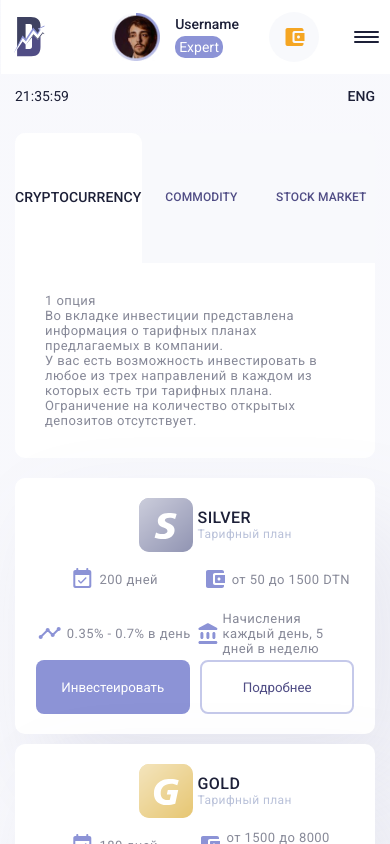
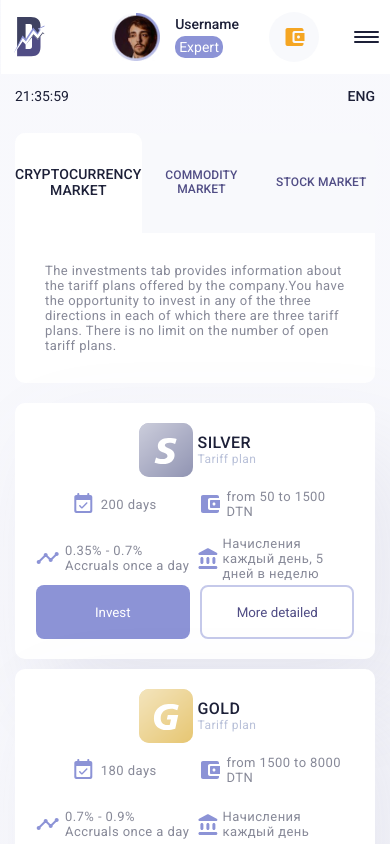
Before and after one commit to dnotrad/admin, a React (Create React App) app: page /Investments in a window 390 px wide. Built offline with nearby package versions, Linux system fonts and the light colour scheme.

Commit message:
final beta

```diff
--- a/src/components/Invest/Invest.jsx
+++ b/src/components/Invest/Invest.jsx
@@ -1,19 +1,21 @@
-import React from 'react';
-import s from './Invest.module.css';
-import silver from '../../assets/icons/silver.svg';
-import gold from '../../assets/icons/gold.svg';
-import platinum from '../../assets/icons/platinum.svg';
-import calendare from '../../assets/icons/calendare.svg';
-import wallet from '../../assets/icons/purple-wallet.svg';
-import graph from '../../assets/icons/purple-graph.svg';
-import bank from '../../assets/icons/purple-bank.svg';
-import PopUp from '../modals/Modal';
-import PopUpUnvestments from '../modals/PopUps/PopUpsInvestments/PopUpInvesttments';
-import { useSelector } from 'react-redux';
-import PopUpMore from '../modals/PopUps/PopUpsInvestments/PopUpMore';
+import React from "react";
+import s from "./Invest.module.css";
+import silver from "../../assets/icons/silver.svg";
+import gold from "../../assets/icons/gold.svg";
+import platinum from "../../assets/icons/platinum.svg";
+import calendare from "../../assets/icons/calendare.svg";
+import wallet from "../../assets/icons/purple-wallet.svg";
+import graph from "../../assets/icons/purple-graph.svg";
+import bank from "../../assets/icons/purple-bank.svg";
+import PopUp from "../modals/Modal";
+import PopUpUnvestments from "../modals/PopUps/PopUpsInvestments/PopUpInvesttments";
+import { useSelector } from "react-redux";
+import PopUpMore from "../modals/PopUps/PopUpsInvestments/PopUpMore";
+import { useTranslation } from "react-i18next";
 
 function OptionItem(props) {
-    const profile = useSelector(state => state.profile);
+  const profile = useSelector((state) => state.profile);
+  const { t, i18n } = useTranslation(); //хук для смены языка
 
   return (
     <div className={s.item_wrapper}>
@@ -23,94 +25,242 @@ function OptionItem(props) {
         </div>
         <div className={s.item_plan}>
           <span className={s.item_title}>{props.item.name}</span>
-                    <span className={s.item_subtitle}>Тарифный план</span>
+          <span className={s.item_subtitle}>{t("invest.Tariff_plan")}</span>
         </div>
         <div className={s.item_date}>
           <img src={calendare} alt="" />
-                    <span>{props.item.timing} дней</span>
+          <span>
+            {props.item.timing} {t("invest.days")}
+          </span>
         </div>
         <div className={s.item_profit}>
           <img src={wallet} alt="" />
-                    <span>{props.item.profit_min === props.item.profit_max ? `от ${props.item.profit_max} DTN` : `от ${props.item.profit_min} до ${props.item.profit_max} DTN`}</span>
+          <span>
+            {props.item.profit_min === props.item.profit_max
+              ? `${t("invest.from")} ${props.item.profit_max} DTN`
+              : `${t("invest.from")} ${props.item.profit_min} ${t(
+                  "invest.to"
+                )} ${props.item.profit_max} DTN`}
+          </span>
         </div>
         <div className={s.item_percent}>
           <img src={graph} alt="" />
-                    <span>{props.item.percent_min}% - {props.item.percent_max}% в {props.i === 0 ? "день" : props.i === 1 ? "неделю" : "месяц"}</span>
+          <span>
+            {props.item.percent_min}% - {props.item.percent_max}%{" "}
+            {props.i === 0
+              ? t("invest.once_a_day")
+              : props.i === 1
+              ? t("invest.once_a_week")
+              : "invest.once_a_month"}
+          </span>
         </div>
         <div className={s.item_pay}>
           <img src={bank} alt="" />
           <span>{props.item.whenPay}</span>
         </div>
         <div className={s.item_btns}>
-                    <button className={`${s.btn} ${s.invest_btn}`} disabled={!props.item.canUse} onClick={() => {
-                        props.setPopUpData({ tariff: props.item.name, diversity: props.i === 0 ? "Cryptocurrency" : props.i === 1 ? "Commodity" : "Stock Market", id: profile.id, time: `23.59.59`, invest: profile.invest, money: profile.money });
-                        props.setOpen(true)
-                    }}>
-                        Инвестеировать
+          <button
+            className={`${s.btn} ${s.invest_btn}`}
+            disabled={!props.item.canUse}
+            onClick={() => {
+              props.setPopUpData({
+                tariff: props.item.name,
+                diversity:
+                  props.i === 0
+                    ? "Cryptocurrency"
+                    : props.i === 1
+                    ? "Commodity"
+                    : "Stock Market",
+                id: profile.id,
+                time: `23.59.59`,
+                invest: profile.invest,
+                money: profile.money,
+              });
+              props.setOpen(true);
+            }}
+          >
+            {t("invest.Invest")}
           </button>
-                    <button className={`${s.btn} ${s.show_btn}`} onClick={() => {
-                        props.setPopUpData({ tariff: props.item.name, diversity: props.i === 0 ? "Cryptocurrency" : props.i === 1 ? "Commodity" : "Stock Market", id: profile.id, time: `23.59.59 `, invest: profile.invest, money: profile.money })
-                        props.setPopUpData2({ title: props.i === 0 ? "Cryptocurrency" : props.i === 1 ? "Commodity" : "Stock Market", text: props.item.more, })
+          <button
+            className={`${s.btn} ${s.show_btn}`}
+            onClick={() => {
+              props.setPopUpData({
+                tariff: props.item.name,
+                diversity:
+                  props.i === 0
+                    ? "Cryptocurrency"
+                    : props.i === 1
+                    ? "Commodity"
+                    : "Stock Market",
+                id: profile.id,
+                time: `23.59.59 `,
+                invest: profile.invest,
+                money: profile.money,
+              });
+              props.setPopUpData2({
+                title:
+                  props.i === 0
+                    ? "Cryptocurrency"
+                    : props.i === 1
+                    ? "Commodity"
+                    : "Stock Market",
+                text: props.item.more,
+              });
               props.setOpen2(true);
-                    }}>
-                        Подробнее
+            }}
+          >
+            {t("invest.More_detailed")}
           </button>
         </div>
       </div>
     </div>
-    )
+  );
 }
 
 const options = {
-    Cryptocurrency: [{
-        icon: silver, name: "Silver", timing: 200, profit_min: 50, profit_max: 1500, percent_min: 0.35, percent_max: 0.7, canUse: true, whenPay: "Начисления каждый день, 5 дней в неделю", more: `Тарифный план вступает в работу сразу после активации, первое начисление прибыли происходит на следующий рабочий день и сразу доступно для вывода. Дивиденды начисляются с понедельника по пятницу в (время по США, часовой пояс).
+  Cryptocurrency: [
+    {
+      icon: silver,
+      name: "Silver",
+      timing: 200,
+      profit_min: 50,
+      profit_max: 1500,
+      percent_min: 0.35,
+      percent_max: 0.7,
+      canUse: true,
+      whenPay: "Начисления каждый день, 5 дней в неделю",
+      more: `Тарифный план вступает в работу сразу после активации, первое начисление прибыли происходит на следующий рабочий день и сразу доступно для вывода. Дивиденды начисляются с понедельника по пятницу в (время по США, часовой пояс).
         Внесенная сумма доступна для вывода после окончания срока работы данного тарифного плана.
-        `
-    }, {
-        icon: gold, name: "Gold", timing: 180, profit_min: 1500, profit_max: 8000, percent_min: 0.7, percent_max: 0.9, canUse: true, whenPay: "Начисления каждый день", more: `Тарифный план вступает в работу сразу после активации, первое начисление прибыли происходит на следующий рабочий день и сразу доступно для вывода. Дивиденды начисляются с понедельника по пятницу в (время по США, часовой пояс).
+        `,
+    },
+    {
+      icon: gold,
+      name: "Gold",
+      timing: 180,
+      profit_min: 1500,
+      profit_max: 8000,
+      percent_min: 0.7,
+      percent_max: 0.9,
+      canUse: true,
+      whenPay: "Начисления каждый день",
+      more: `Тарифный план вступает в работу сразу после активации, первое начисление прибыли происходит на следующий рабочий день и сразу доступно для вывода. Дивиденды начисляются с понедельника по пятницу в (время по США, часовой пояс).
         Внесенная сумма доступна для вывода после окончания срока работы данного тарифного плана.
-        `
-    }, {
-        icon: platinum, name: "Platinum", timing: 25, profit_min: 15000, profit_max: 15000, percent_min: 1.4, percent_max: 2.3, canUse: false, whenPay: "Начисления каждый день", more: `Тарифный план вступает в работу сразу после активации, первое начисление прибыли происходит на следующий рабочий день.
+        `,
+    },
+    {
+      icon: platinum,
+      name: "Platinum",
+      timing: 25,
+      profit_min: 15000,
+      profit_max: 15000,
+      percent_min: 1.4,
+      percent_max: 2.3,
+      canUse: false,
+      whenPay: "Начисления каждый день",
+      more: `Тарифный план вступает в работу сразу после активации, первое начисление прибыли происходит на следующий рабочий день.
         Дивиденды начисляются с понедельника по пятницу в (время по США, часовой пояс).
         Внесенная сумма, а также полученная прибыль доступна для вывода после окончания срока работы данного тарифного плана.
-        `
-    }],
-    Commodity: [{
-        icon: silver, name: "Silver", timing: 210, profit_min: 100, profit_max: 1500, percent_min: 2.45, percent_max: 4.35, canUse: true, whenPay: "Начисления раз в неделю", more: `Тарифный план вступает в работу сразу после активации, первое начисление прибыли произойдет в пятницу первой рабочей недели после активации и сразу доступно для вывода, процент начисления будет зависеть от количества отработанных дней за текущую рабочую неделю.
+        `,
+    },
+  ],
+  Commodity: [
+    {
+      icon: silver,
+      name: "Silver",
+      timing: 210,
+      profit_min: 100,
+      profit_max: 1500,
+      percent_min: 2.45,
+      percent_max: 4.35,
+      canUse: true,
+      whenPay: "Начисления раз в неделю",
+      more: `Тарифный план вступает в работу сразу после активации, первое начисление прибыли произойдет в пятницу первой рабочей недели после активации и сразу доступно для вывода, процент начисления будет зависеть от количества отработанных дней за текущую рабочую неделю.
         Дивиденды начисляются один раз в неделю каждую пятницу в  14:00(время).
         Внесенная сумма доступна для вывода после окончания срока работы данного тарифного плана.
-        `
-    }, {
-        icon: gold, name: "Gold", timing: 180, profit_min: 1500, profit_max: 9000, percent_min: 4.6, percent_max: 5.75, canUse: false, whenPay: "Начисления раз в неделю", more: `Тарифный план вступает в работу сразу после активации, первое начисление прибыли произойдет в пятницу первой рабочей недели после активации и сразу доступно для вывода, процент начисления будет зависеть от количества отработанных дней за текущую рабочую неделю.
+        `,
+    },
+    {
+      icon: gold,
+      name: "Gold",
+      timing: 180,
+      profit_min: 1500,
+      profit_max: 9000,
+      percent_min: 4.6,
+      percent_max: 5.75,
+      canUse: false,
+      whenPay: "Начисления раз в неделю",
+      more: `Тарифный план вступает в работу сразу после активации, первое начисление прибыли произойдет в пятницу первой рабочей недели после активации и сразу доступно для вывода, процент начисления будет зависеть от количества отработанных дней за текущую рабочую неделю.
         Дивиденды начисляются один раз в неделю каждую пятницу в  14:00(время).
         Внесенная сумма доступна для вывода после окончания срока работы данного тарифного плана.
-        `
-    }, {
-        icon: platinum, name: "Platinum", timing: 25, profit_min: 25000, profit_max: 25000, percent_min: 13.05, percent_max: 16.80, canUse: true, whenPay: "Начисления каждый день", more: `Тарифный план вступает в работу сразу после активации, первое начисление прибыли произойдет в пятницу первой рабочей недели после активации, процент начисления будет зависеть от количества отработанных дней за текущую рабочую неделю.
+        `,
+    },
+    {
+      icon: platinum,
+      name: "Platinum",
+      timing: 25,
+      profit_min: 25000,
+      profit_max: 25000,
+      percent_min: 13.05,
+      percent_max: 16.8,
+      canUse: true,
+      whenPay: "Начисления каждый день",
+      more: `Тарифный план вступает в работу сразу после активации, первое начисление прибыли произойдет в пятницу первой рабочей недели после активации, процент начисления будет зависеть от количества отработанных дней за текущую рабочую неделю.
         Дивиденды начисляются один раз в неделю каждую пятницу в (время).
         Внесенная сумма, а также полученная прибыль доступна для вывода после окончания срока работы данного тарифного плана.
-        `
-    }],
-    stock: [{
-        icon: silver, name: "Silver", timing: 240, profit_min: 200, profit_max: 2000, percent_min: 10.12, percent_max: 17.25, canUse: true, whenPay: "Начисления раз в месяц", more: `Тарифный план вступает в работу сразу после активации, первое начисление прибыли произойдет в пятницу первой рабочей недели после активации и сразу доступно для вывода, процент начисления будет зависеть от количества отработанных дней за текущую рабочую неделю.
+        `,
+    },
+  ],
+  stock: [
+    {
+      icon: silver,
+      name: "Silver",
+      timing: 240,
+      profit_min: 200,
+      profit_max: 2000,
+      percent_min: 10.12,
+      percent_max: 17.25,
+      canUse: true,
+      whenPay: "Начисления раз в месяц",
+      more: `Тарифный план вступает в работу сразу после активации, первое начисление прибыли произойдет в пятницу первой рабочей недели после активации и сразу доступно для вывода, процент начисления будет зависеть от количества отработанных дней за текущую рабочую неделю.
         Дивиденды начисляются один раз в неделю каждую пятницу в  14:00(время).
         Внесенная сумма доступна для вывода после окончания срока работы данного тарифного плана.
-        `
-    }, {
-        icon: gold, name: "Gold", timing: 200, profit_min: 2000, profit_max: 10000, percent_min: 21, percent_max: 25.30, canUse: true, whenPay: "Начисления раз в неделю", more: `Тарифный план вступает в работу сразу после активации, первое начисление прибыли произойдет в пятницу первой рабочей недели после активации и сразу доступно для вывода, процент начисления будет зависеть от количества отработанных дней за текущую рабочую неделю.
+        `,
+    },
+    {
+      icon: gold,
+      name: "Gold",
+      timing: 200,
+      profit_min: 2000,
+      profit_max: 10000,
+      percent_min: 21,
+      percent_max: 25.3,
+      canUse: true,
+      whenPay: "Начисления раз в неделю",
+      more: `Тарифный план вступает в работу сразу после активации, первое начисление прибыли произойдет в пятницу первой рабочей недели после активации и сразу доступно для вывода, процент начисления будет зависеть от количества отработанных дней за текущую рабочую неделю.
         Дивиденды начисляются один раз в неделю каждую пятницу в  14:00(время).
         Внесенная сумма доступна для вывода после окончания срока работы данного тарифного плана.
-        `
-    }, {
-        icon: platinum, name: "Platinum", timing: 85, profit_min: 40000, profit_max: 40000, percent_min: 49.95, percent_max: 91.75, canUse: true, whenPay: "Вывод в конце срока", more: `Тарифный план вступает в работу сразу после активации, первое начисление прибыли произойдет в пятницу первой рабочей недели после активации, процент начисления будет зависеть от количества отработанных дней за текущую рабочую неделю.
+        `,
+    },
+    {
+      icon: platinum,
+      name: "Platinum",
+      timing: 85,
+      profit_min: 40000,
+      profit_max: 40000,
+      percent_min: 49.95,
+      percent_max: 91.75,
+      canUse: true,
+      whenPay: "Вывод в конце срока",
+      more: `Тарифный план вступает в работу сразу после активации, первое начисление прибыли произойдет в пятницу первой рабочей недели после активации, процент начисления будет зависеть от количества отработанных дней за текущую рабочую неделю.
         Дивиденды начисляются один раз в неделю каждую пятницу в (время).
         Внесенная сумма, а также полученная прибыль доступна для вывода после окончания срока работы данного тарифного плана.
-        `
-    }],
-}
+        `,
+    },
+  ],
+};
 
 export default function Invest() {
+  const { t, i18n } = useTranslation(); //хук для смены языка
   const [activeState, setActiveState] = React.useState(0);
   const [open, setOpen] = React.useState(false);
   const [open2, setOpen2] = React.useState(false);
@@ -119,35 +269,94 @@ export default function Invest() {
   return (
     <section className={s.Invest_wrapper}>
       <PopUp open={open} blur={10} close={setOpen}>
-                <PopUpUnvestments close={setOpen2} setOpen={setOpen} popUpData={popUpData} />
+        <PopUpUnvestments
+          close={setOpen2}
+          setOpen={setOpen}
+          popUpData={popUpData}
+        />
       </PopUp>
-            <PopUp  open={open2} blur={10} close={setOpen2}>
-                <PopUpMore setOpen2={setOpen2} setOpen={setOpen} popUpData={popUpData2} />
+      <PopUp open={open2} blur={10} close={setOpen2}>
+        <PopUpMore
+          setOpen2={setOpen2}
+          setOpen={setOpen}
+          popUpData={popUpData2}
+        />
       </PopUp>
       <div className={s.Invest_body}>
         <div className={s.Invest_header}>
           <div className={s.Invest_header_btns}>
-                        <div onClick={() => setActiveState(0)} className={`${s.Invest_header_btns_btn} ${activeState === 0 && s.active}`}>
-                            <span>Cryptocurrency</span>
+            <div
+              onClick={() => setActiveState(0)}
+              className={`${s.Invest_header_btns_btn} ${
+                activeState === 0 && s.active
+              }`}
+            >
+              <span>{t("invest.Cryptocurrency_market")}</span>
             </div>
-                        <div onClick={() => setActiveState(1)} className={`${s.Invest_header_btns_btn} ${activeState === 1 && s.active}`}>
-                            <span>Commodity</span>
+            <div
+              onClick={() => setActiveState(1)}
+              className={`${s.Invest_header_btns_btn} ${
+                activeState === 1 && s.active
+              }`}
+            >
+              <span>{t("invest.Commodity_market")}</span>
             </div>
-                        <div onClick={() => setActiveState(2)} className={`${s.Invest_header_btns_btn} ${activeState === 2 && s.active}`}>
-                            <span>Stock market</span>
+            <div
+              onClick={() => setActiveState(2)}
+              className={`${s.Invest_header_btns_btn} ${
+                activeState === 2 && s.active
+              }`}
+            >
+              <span>{t("invest.Stock_market")}</span>
             </div>
           </div>
           <div className={s.Invest_header_text}>
             <span>
-                            {(activeState === 0 ? "1 опция" : activeState === 1 ? "2 опция" : "3 опция")}
-                            <span><p>Во вкладке инвестиции представлена информация о тарифных планах предлагаемых в компании.</p> У вас есть возможность инвестировать в любое из трех направлений в каждом из которых есть три тарифных плана. Ограничение на количество открытых депозитов отсутствует.</span>
+              {/* {(activeState === 0 ? "1 опция" : activeState === 1 ? "2 опция" : "3 опция")} */}
+              <span>
+                <p>{t("invest.content")}</p>
+              </span>
             </span>
           </div>
         </div>
         <div className={s.Invest_options}>
-                    {(activeState === 0 ? options.Cryptocurrency.map((item, key) => <OptionItem setOpen2={setOpen2} setOpen={setOpen} setPopUpData={setPopUpData} setPopUpData2={setPopUpData2} item={item} key={key} i={activeState} />) : activeState === 1 ? options.Commodity.map((item, key) => <OptionItem setPopUpData2={setPopUpData2} setOpen2={setOpen2} setOpen={setOpen} setPopUpData={setPopUpData} item={item} key={key} i={activeState} />) : options.stock.map((item, key) => <OptionItem setPopUpData2={setPopUpData2} setOpen2={setOpen2} setPopUpData={setPopUpData} setOpen={setOpen} item={item} key={key} i={activeState} />))}
+          {activeState === 0
+            ? options.Cryptocurrency.map((item, key) => (
+                <OptionItem
+                  setOpen2={setOpen2}
+                  setOpen={setOpen}
+                  setPopUpData={setPopUpData}
+                  setPopUpData2={setPopUpData2}
+                  item={item}
+                  key={key}
+                  i={activeState}
+                />
+              ))
+            : activeState === 1
+            ? options.Commodity.map((item, key) => (
+                <OptionItem
+                  setPopUpData2={setPopUpData2}
+                  setOpen2={setOpen2}
+                  setOpen={setOpen}
+                  setPopUpData={setPopUpData}
+                  item={item}
+                  key={key}
+                  i={activeState}
+                />
+              ))
+            : options.stock.map((item, key) => (
+                <OptionItem
+                  setPopUpData2={setPopUpData2}
+                  setOpen2={setOpen2}
+                  setPopUpData={setPopUpData}
+                  setOpen={setOpen}
+                  item={item}
+                  key={key}
+                  i={activeState}
+                />
+              ))}
         </div>
       </div>
     </section>
-    )
+  );
 }
```
Also changed, not shown: src/components/Calc/Calc.module.css (+25 -0 lines), src/components/Portfolio/Portfolio.module.css (+12 -12 lines), src/components/Wallets/Wallets.jsx (+179 -93 lines). Lines whose indentation alone changed are shown as unchanged.
